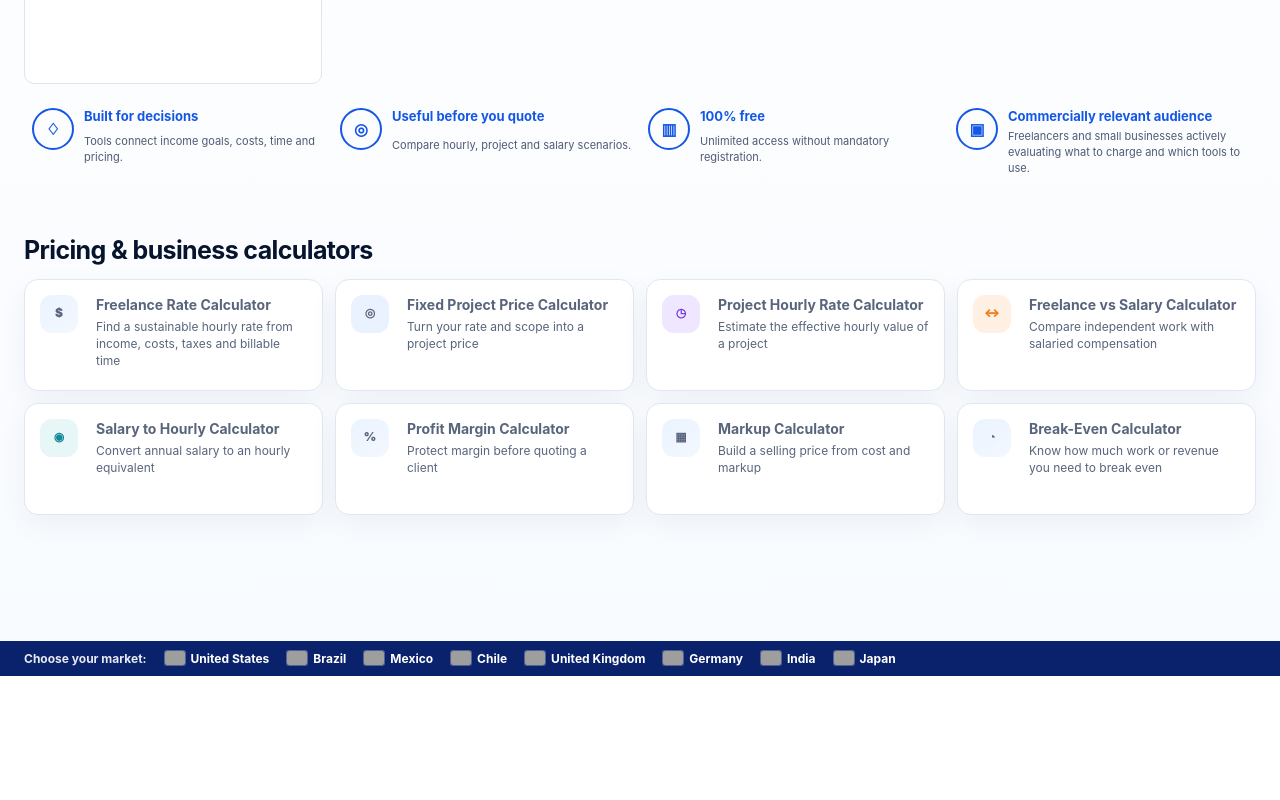
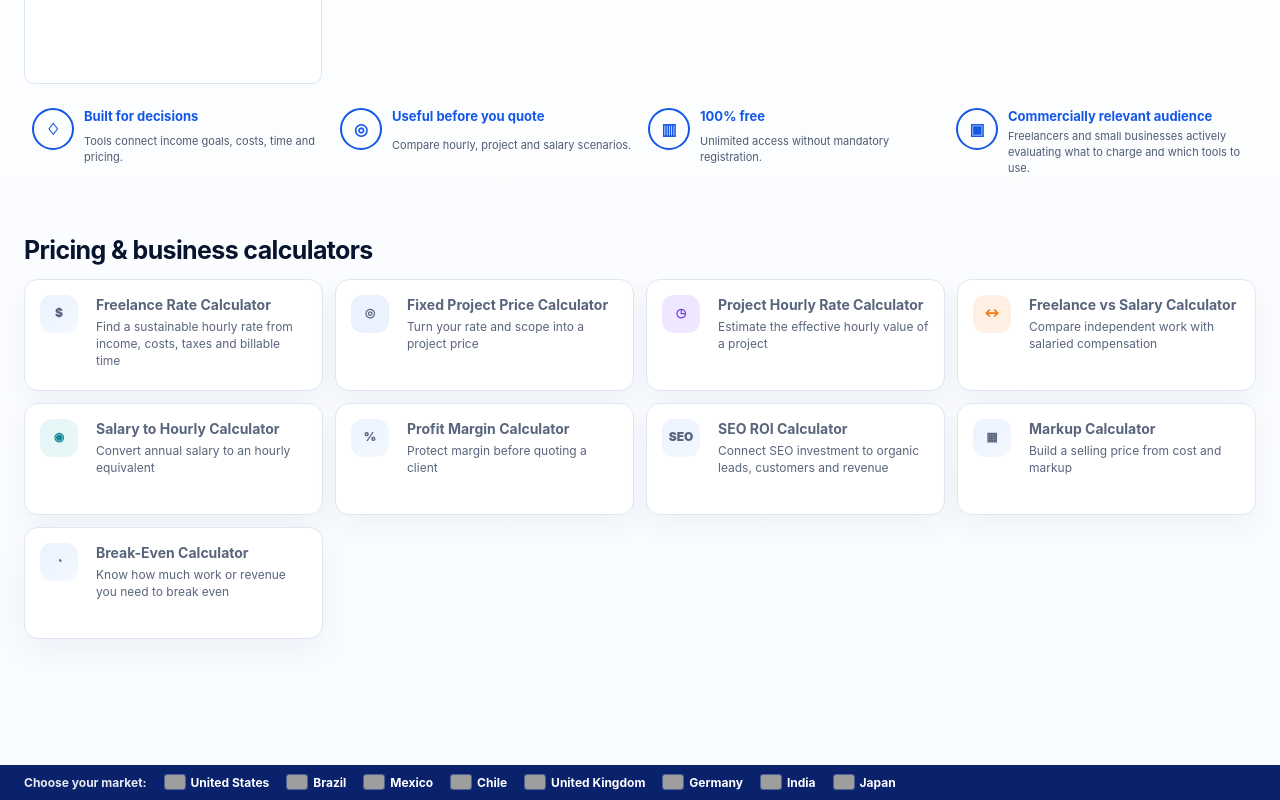
Before and after one commit to luizferdazzi-commits/business-calculator-hub, a Next.js app: page / in a window 1280 px wide. Shown: the part 1222-2022 px from the top of the page. Before the commit the page ends 1898 px from the top, so only its background shows below. Built offline with nearby package versions, Linux system fonts and the light colour scheme; grey boxes are pictures that could not be loaded.

Commit message:
Surface SEO ROI calculator on homepage

```diff
--- a/app/page.tsx
+++ b/app/page.tsx
@@ -10,6 +10,7 @@ const cards=[
 ['/freelance-vs-salary-calculator','↔','Freelance vs Salary Calculator','Compare independent work with salaried compensation'],
 ['/salary-to-hourly-calculator','◉','Salary to Hourly Calculator','Convert annual salary to an hourly equivalent'],
 ['/profit-margin-calculator','%','Profit Margin Calculator','Protect margin before quoting a client'],
+['/seo-roi-calculator','SEO','SEO ROI Calculator','Connect SEO investment to organic leads, customers and revenue'],
 ['/markup-calculator','▦','Markup Calculator','Build a selling price from cost and markup'],
 ['/break-even-calculator','◔','Break-Even Calculator','Know how much work or revenue you need to break even']
 ];
```
